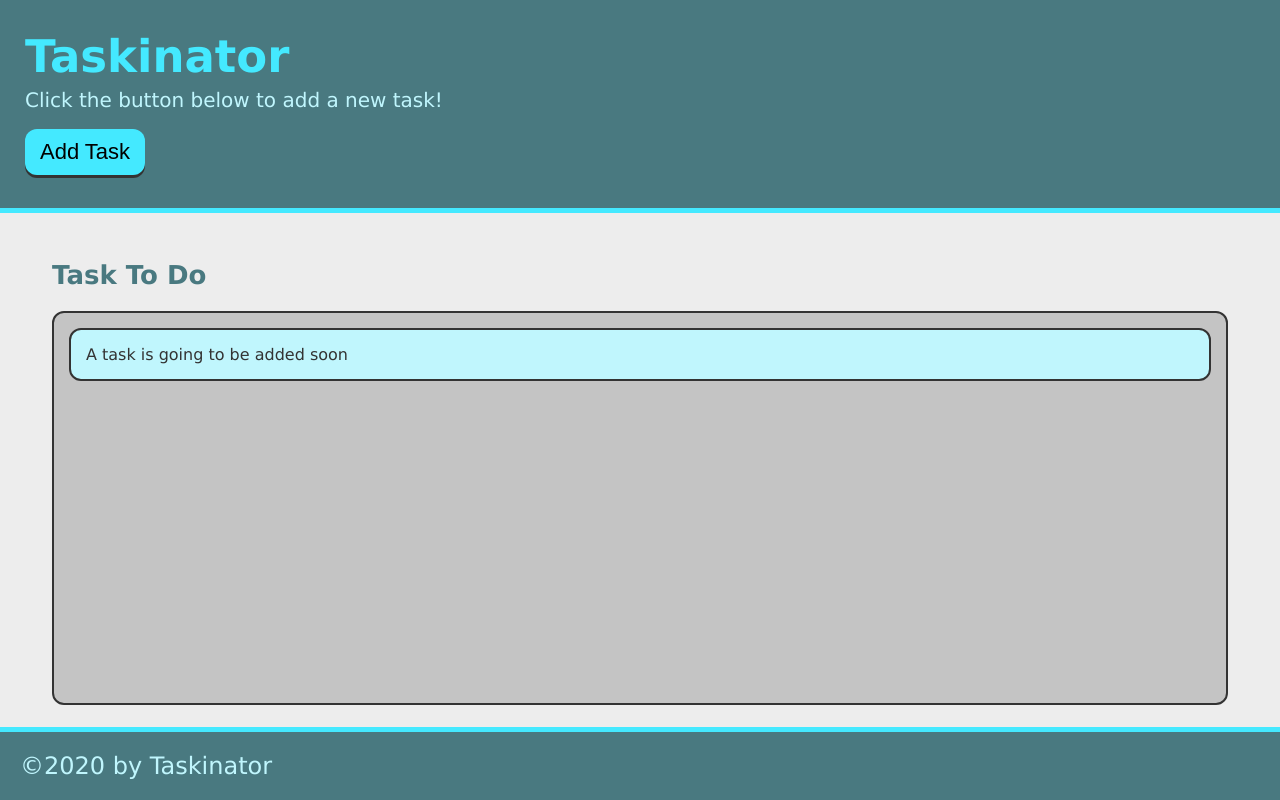
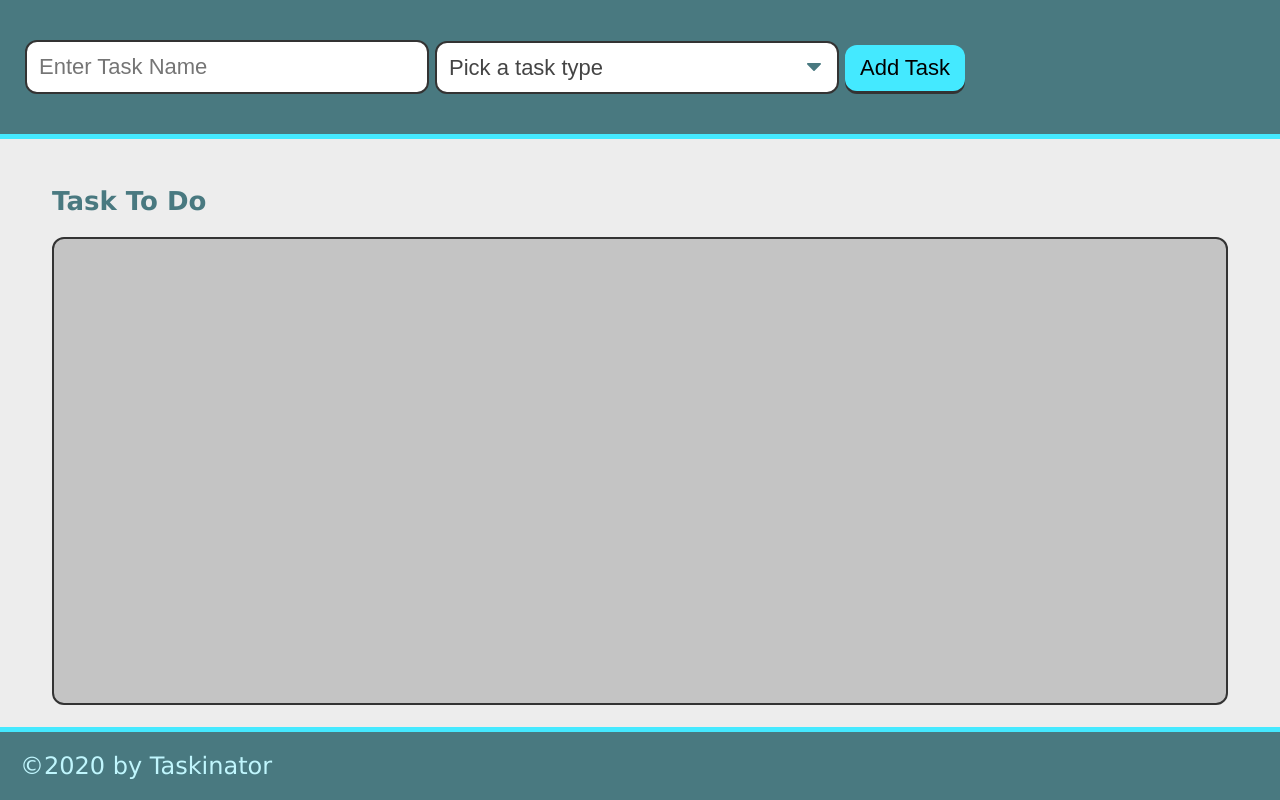
Before and after one commit to chgabs/Taskinator, a plain HTML site: page index.html in a window 1280 px wide. Drawn offline with Linux system fonts and the light colour scheme.

Commit message:
feature select dropdown

```diff
--- a/index.html
+++ b/index.html
@@ -9,9 +9,27 @@
   </head>
   <body>
     <header>
-      <h1 class="page-title">Taskinator</h1>
-      <p>Click the button below to add a new task!</p>
-      <button class="btn" id="save-task">Add Task</button>
+      <form id="task-form">
+        <div class="form-group">
+          <input
+            type="text"
+            name="task-name"
+            class="text-input"
+            placeholder="Enter Task Name"
+          />
+        </div>
+        <div class="form-group">
+          <select name="task-type" class="select-dropdown">
+            <option value="" disabled selected>Pick a task type</option>
+            <option value="Print">Print</option>
+            <option value="Web">Web</option>
+            <option value="Mobile">Mobile</option>
+          </select>
+        </div>
+        <div class="form-group">
+          <button class="btn" id="save-task" type="submit">Add Task</button>
+        </div>
+      </form>
     </header>
 
     <script src="./assets/js/script.js"></script>
@@ -19,9 +37,7 @@
   <main class="page-content">
     <section class="task-list-wrapper">
       <h2 class="list-title">Task To Do</h2>
-      <ul class="task-list" id="tasks-to-do">
-        <li class="task-item">A task is going to be added soon</li>
-      </ul>
+      <ul class="task-list" id="tasks-to-do"></ul>
     </section>
   </main>
   <footer>&copy;2020 by Taskinator</footer>
```
